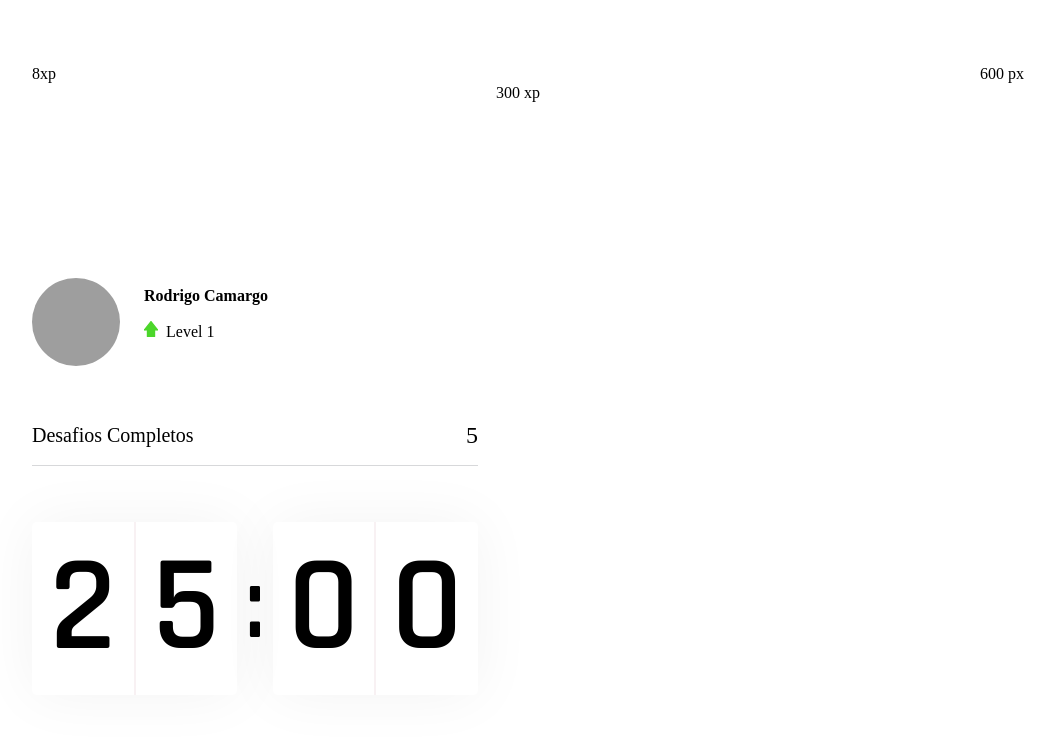
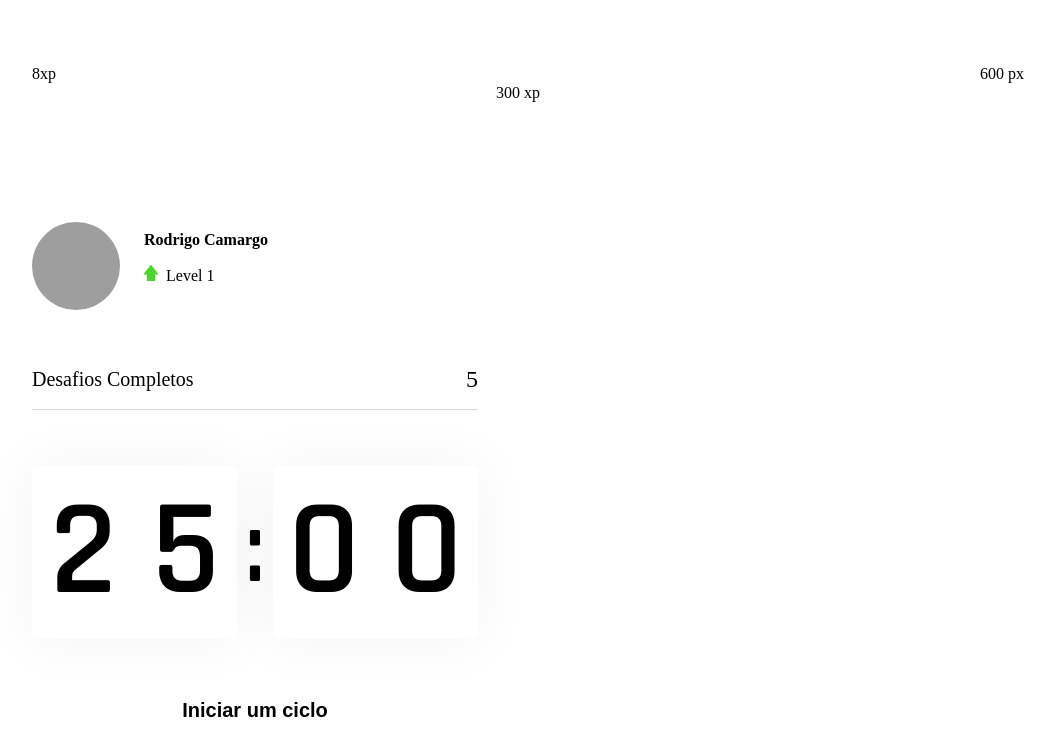
Before and after one commit to rodrigocamargo854/breaktime-next, a Next.js app: page / in a window 1280 px wide. Shown: the top 756 px of the page, without its empty margins (112-1167 px from the left). Built offline with nearby package versions, Linux system fonts and the light colour scheme; grey boxes are pictures that could not be loaded.

Commit message:
Countdown its done

```diff
--- a/src/Componentes/Countdown.tsx
+++ b/src/Componentes/Countdown.tsx
@@ -1,18 +1,51 @@
 
+import { useEffect, useState } from 'react';
 import styles from '../styles/components/Countdoun.module.css'
 
 export function Countdown() {
+    const [time, setTime] = useState(25 * 60);
+    const[active,setActive] = useState(false);
+
+    const minutes = Math.floor(time / 60);
+    const seconds = time % 60
+
+    const [minuteLeft, minuteRight] = String(minutes).padStart(2, '0').split('');
+    const [secondLeft, secondRight] = String(seconds).padStart(2, '0').split('');
+
+    function startCountDown(){
+        setActive(true);
+
+    }
+
+    useEffect(()=> {
+        if(active && time> 0) {
+            setTimeout(() => {
+            setTime(time-1);
+            },1000)
+        }
+    },[active,time])
+
+
     return (
-        <div className={styles.countdownContainer}>
-            <div>
-                <span>2</span>
-                <span>5</span>
+        <div>
+            <div className={styles.countdownContainer}>
+                <div>
+                    <span>{minuteLeft}</span>
+                    <span>{minuteRight}</span>
+                </div>
+                <span>:</span>
+                <div>
+                    <span>{secondLeft}</span>
+                    <span>{secondRight}</span>
+                </div>
             </div>
-            <span>:</span>
-            <div>
-                <span>0</span>
-                <span>0</span>
-            </div>
+            <button
+            type="button"
+            className={styles.countdownButton}
+            onClick = {startCountDown}
+            >
+                Iniciar um ciclo
+        </button>
         </div>
 
     );
--- a/src/pages/_document.tsx
+++ b/src/pages/_document.tsx
@@ -5,6 +5,8 @@
     return (
       <Html>
         <Head>
+        <link rel="shortcut icon" href="favicon.png" type="image/png"/>
+
           <link rel="preconnect" href="https://fonts.gstatic.com" />
           <link href="https://fonts.googleapis.com/css2?family=Inter:wght@400;500;600&family=Rajdhani:wght@600&display=swap" rel="stylesheet" />
         </Head>
--- a/src/pages/index.tsx
+++ b/src/pages/index.tsx
@@ -10,6 +10,12 @@
 export default function Home() {
   return (
     <div className={styles.container}>
+      <Head>
+      <title>Inicio | Breaktime
+
+
+      </title>
+      </Head>
       <ExperienceBar />
       <section>
         <div className = "">
--- a/src/styles/components/Countdoun.module.css
+++ b/src/styles/components/Countdoun.module.css
@@ -27,13 +27,67 @@
 }
 
 .countdownContainer > div span:first-child{
-    border-right: 1px solid #f8f1f3;
+    border-right: 1px solid var(--gray-line);
 }
 
 .countdownContainer > div span:last-child{
-    border-left: 1px solid #f8f1f3;
+    border-left: 1px solid var(--gray-line)
 }
+
 .countdownContainer > span{
     font-size: 6.25rem;
     margin: 0 0.5rem;
 }
+
+.countdownButton {
+    width: 100%;
+    height: 5rem;
+    margin-top: 2rem;
+
+    display: flex;
+    align-items: center;
+    justify-content: center;
+
+    border: 0;
+    border-radius: 5px;
+
+    background-color: var(--blue);
+    color: var(--white);
+
+    font-size: 1.25rem;
+    font-weight: 600;
+
+    transition: background-color 0.2s;
+  }
+
+  .countdownButton:hover{
+    background: var(--blue-dark);
+  }
+
+  .countdownContainer:not(:disabled):hover{
+      background: var (--blue-dark);
+      transition: background-color .2s;
+
+  }
+
+  .countdownButtonActive{
+    background: var(--white);
+    color: var(--title);
+  }
+
+  .countdownButtonActive{
+    background: var(--white);
+    color: var(--title);
+  }
+
+  .countdownButtonActive:not(:disabled):hover{
+    background: var (--red);
+    color: var(--white);
+}
+
+.countdown:disabled{
+    background: var (--white);
+    color: var(--text);
+    cursor: not-allowed;
+
+}
```
Also changed, not shown: src/styles/global.css (+9 -12 lines).
